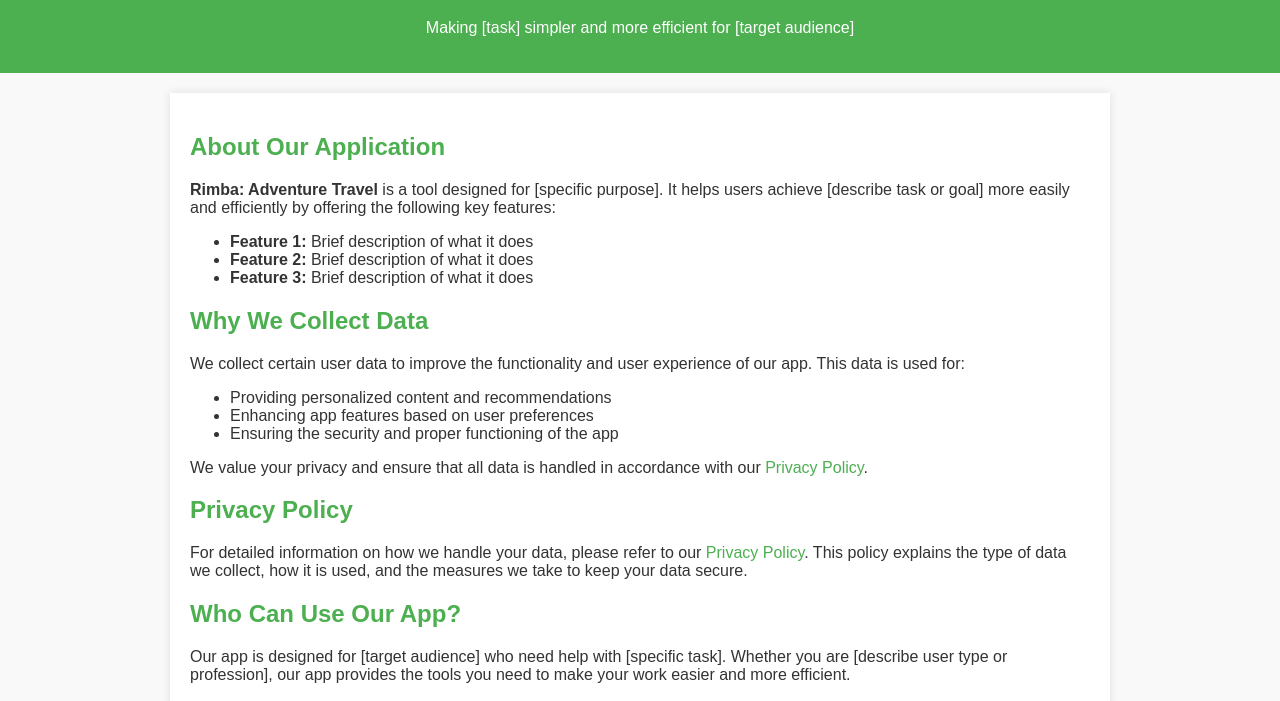
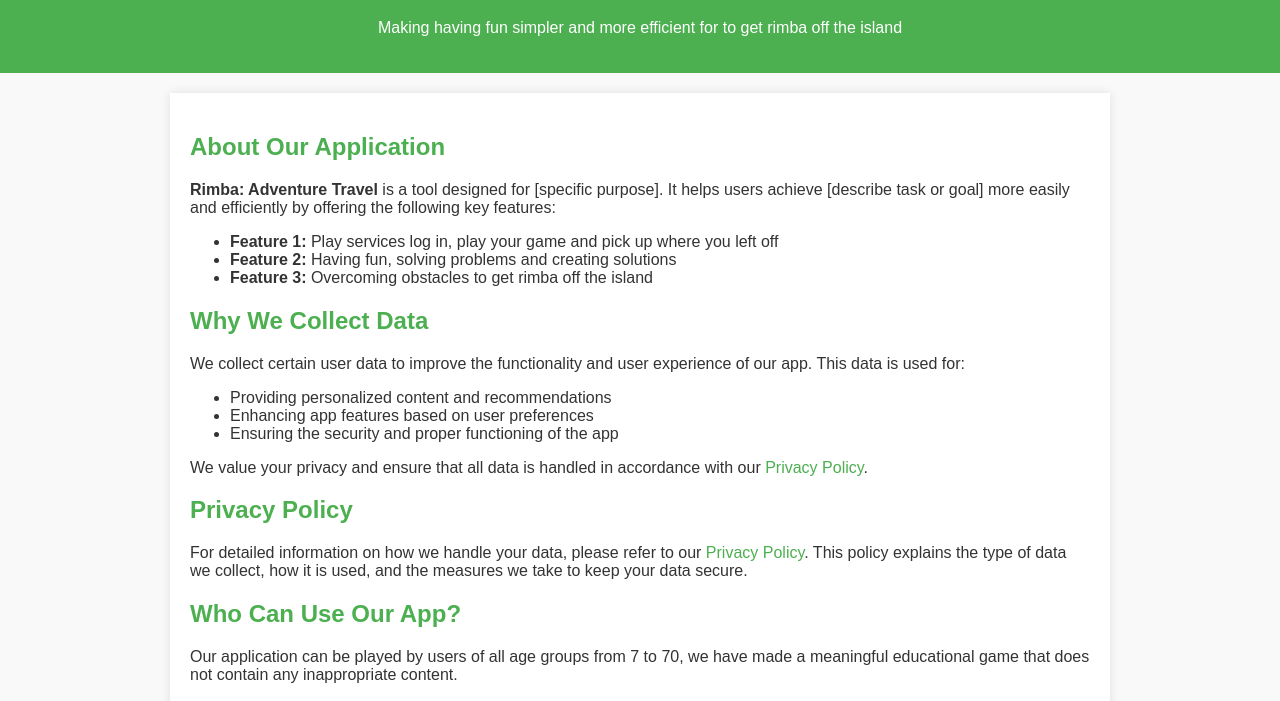
Before and after one commit to Stoneruler/labhelper, a plain HTML site: page Main.html in a window 1280 px wide. Shown: the part 81-782 px from the top of the page. Drawn offline with Linux system fonts and the light colour scheme.

Commit message:
Update Main.html

```diff
--- a/Main.html
+++ b/Main.html
@@ -45,7 +45,7 @@
 
 <header>
     <h1>Rimba: Adventure Travel</h1>
-    <p>Making [task] simpler and more efficient for [target audience]</p>
+    <p>Making having fun simpler and more efficient for to get rimba off the island</p>
 </header>
 
 <main>
@@ -53,9 +53,9 @@
         <h2>About Our Application</h2>
         <p><strong>Rimba: Adventure Travel</strong> is a tool designed for [specific purpose]. It helps users achieve [describe task or goal] more easily and efficiently by offering the following key features:</p>
         <ul>
-            <li><strong>Feature 1:</strong> Brief description of what it does</li>
-            <li><strong>Feature 2:</strong> Brief description of what it does</li>
-            <li><strong>Feature 3:</strong> Brief description of what it does</li>
+            <li><strong>Feature 1:</strong> Play services log in, play your game and pick up where you left off </li>
+            <li><strong>Feature 2:</strong> Having fun, solving problems and creating solutions</li>
+            <li><strong>Feature 3:</strong> Overcoming obstacles to get rimba off the island</li>
         </ul>
     </section>
 
@@ -77,7 +77,7 @@
 
     <section>
         <h2>Who Can Use Our App?</h2>
-        <p>Our app is designed for [target audience] who need help with [specific task]. Whether you are [describe user type or profession], our app provides the tools you need to make your work easier and more efficient.</p>
+        <p>Our application can be played by users of all age groups from 7 to 70, we have made a meaningful educational game that does not contain any inappropriate content.</p>
     </section>
 
     <section>
```
